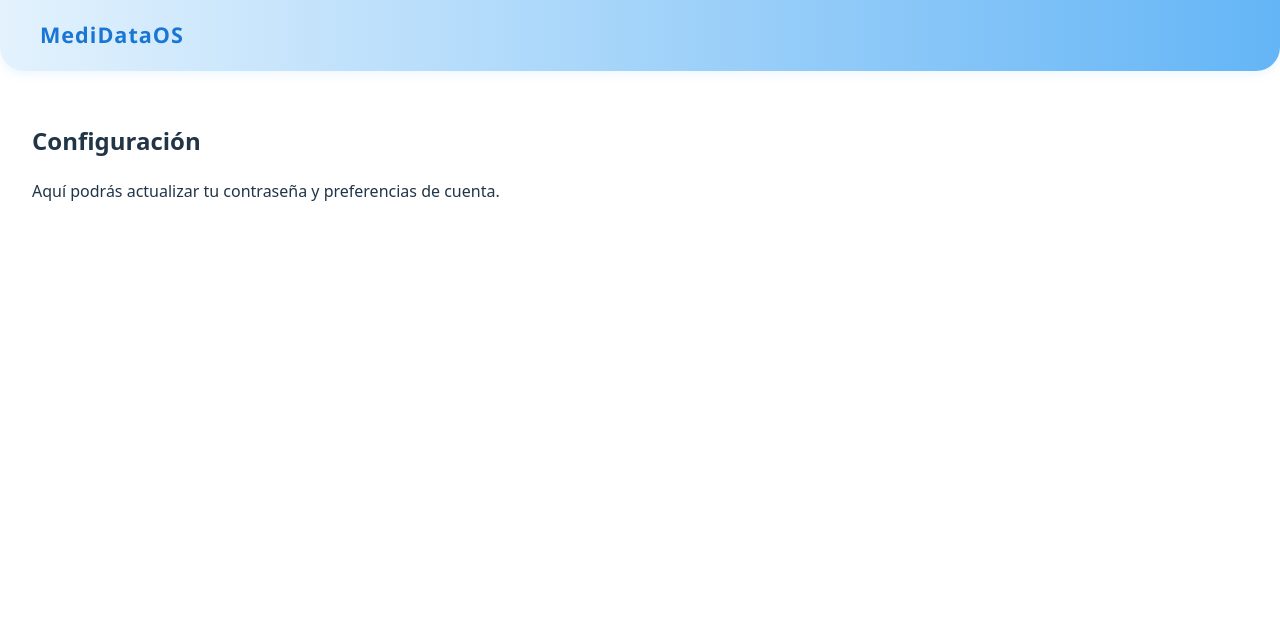
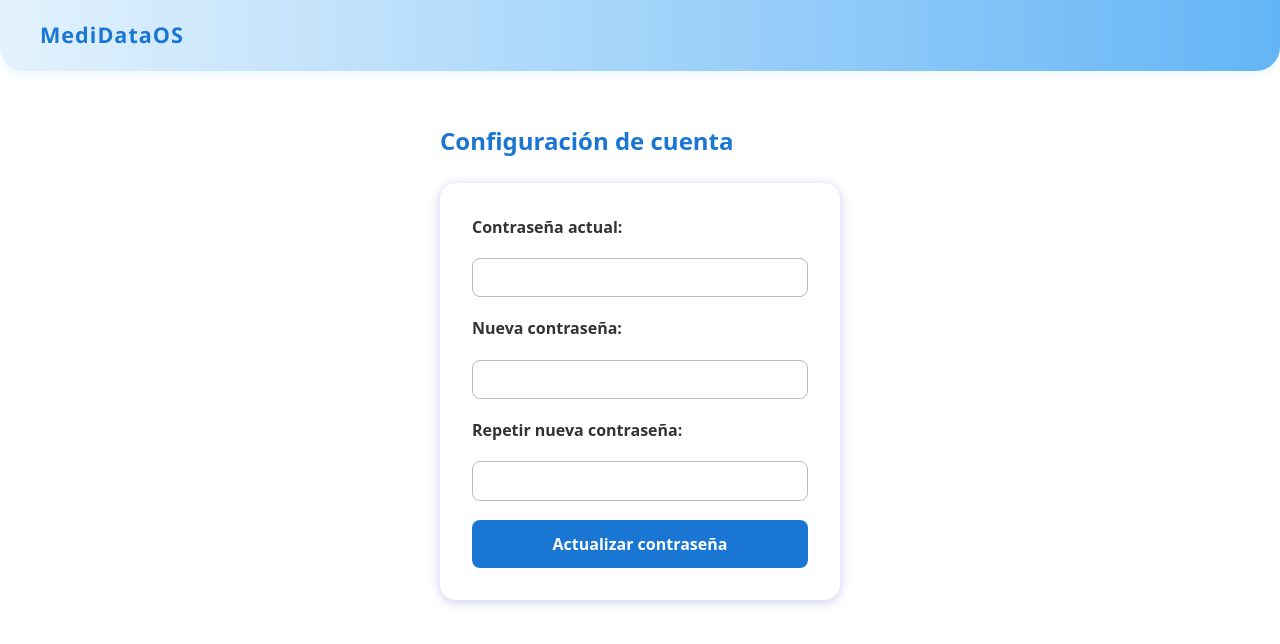
Before and after one commit to TheLuixOm/Hospital, a React (Vite) app: page /paciente/configuracion in a window 1280 px wide. Shown: the top 644 px of the page. Built offline with nearby package versions, Linux system fonts and the light colour scheme.

Commit message:
cambio de contraseña usuario

```diff
--- a/src/pages/paciente/Configuracion.jsx
+++ b/src/pages/paciente/Configuracion.jsx
@@ -1,10 +1,119 @@
-import React from 'react';
+import React, { useState } from 'react';
 
 function Configuracion() {
+  const [actual, setActual] = useState("");
+  const [nueva, setNueva] = useState("");
+  const [repetir, setRepetir] = useState("");
+  const [mensaje, setMensaje] = useState("");
+  const [error, setError] = useState("");
+  const paciente = JSON.parse(window.localStorage.getItem('paciente'));
+
+  const handleSubmit = async (e) => {
+    e.preventDefault();
+    setMensaje("");
+    setError("");
+    if (!actual || !nueva || !repetir) {
+      setError("Completa todos los campos.");
+      return;
+    }
+    if (nueva.length < 6) {
+      setError("La nueva contraseña debe tener al menos 6 caracteres.");
+      return;
+    }
+    if (nueva !== repetir) {
+      setError("Las contraseñas nuevas no coinciden.");
+      return;
+    }
+    try {
+      const res = await fetch(`http://localhost:5000/api/paciente/cambiar-contrasena/${paciente._id}`, {
+        method: 'PUT',
+        headers: { 'Content-Type': 'application/json' },
+        body: JSON.stringify({ actual, nueva })
+      });
+      const data = await res.json();
+      if (res.ok) {
+        setMensaje("Contraseña actualizada correctamente.");
+        setActual(""); setNueva(""); setRepetir("");
+      } else {
+        setError(data.message || "Error al actualizar la contraseña.");
+      }
+    } catch (err) {
+      setError("Error de conexión con el servidor.");
+    }
+  };
+
   return (
-    <div style={{padding:'2rem'}}>
-      <h2>Configuración</h2>
-      <p>Aquí podrás actualizar tu contraseña y preferencias de cuenta.</p>
+    <div style={{ padding: '2rem', maxWidth: 400, margin: '0 auto' }}>
+      <h2 style={{ color: '#1976d2', marginBottom: '1.5rem' }}>Configuración de cuenta</h2>
+      <form
+        onSubmit={handleSubmit}
+        style={{
+          display: 'flex',
+          flexDirection: 'column',
+          gap: '1.2rem',
+          background: '#fff',
+          padding: '2rem',
+          borderRadius: '1rem',
+          boxShadow: '0 2px 12px #cce',
+        }}
+      >
+        <label style={{ fontWeight: 'bold', color: '#333' }}>Contraseña actual:</label>
+        <input
+          type="password"
+          value={actual}
+          onChange={e => setActual(e.target.value)}
+          style={{ padding: '0.7rem', borderRadius: 8, border: '1px solid #bbb' }}
+          required
+        />
+        <label style={{ fontWeight: 'bold', color: '#333' }}>Nueva contraseña:</label>
+        <input
+          type="password"
+          value={nueva}
+          onChange={e => setNueva(e.target.value)}
+          style={{ padding: '0.7rem', borderRadius: 8, border: '1px solid #bbb' }}
+          required
+          minLength={6}
+        />
+        <label style={{ fontWeight: 'bold', color: '#333' }}>Repetir nueva contraseña:</label>
+        <input
+          type="password"
+          value={repetir}
+          onChange={e => setRepetir(e.target.value)}
+          style={{ padding: '0.7rem', borderRadius: 8, border: '1px solid #bbb' }}
+          required
+          minLength={6}
+        />
+        <button
+          type="submit"
+          style={{
+            background: '#1976d2',
+            color: '#fff',
+            padding: '0.8rem',
+            border: 'none',
+            borderRadius: 8,
+            fontWeight: 'bold',
+            fontSize: '1rem',
+            cursor: 'pointer',
+            transition: 'background 0.18s, transform 0.18s',
+          }}
+          onMouseOver={e => {
+            e.currentTarget.style.transform = 'scale(1.07)';
+            e.currentTarget.style.background = '#125ea6';
+          }}
+          onMouseOut={e => {
+            e.currentTarget.style.transform = 'scale(1)';
+            e.currentTarget.style.background = '#1976d2';
+          }}
+        >
+          Actualizar contraseña
+        </button>
+        {mensaje && (
+          <div style={{ color: 'green', fontWeight: 'bold', textAlign: 'center' }}>{mensaje}</div>
+        )}
+        {error && (
+          <div style={{ color: 'red', fontWeight: 'bold', textAlign: 'center' }}>{error}</div>
+        )}
+      </form>
     </div>
   );
 }
```
Also changed, not shown: 1 other file (tests, documents, lock files or other folders).
